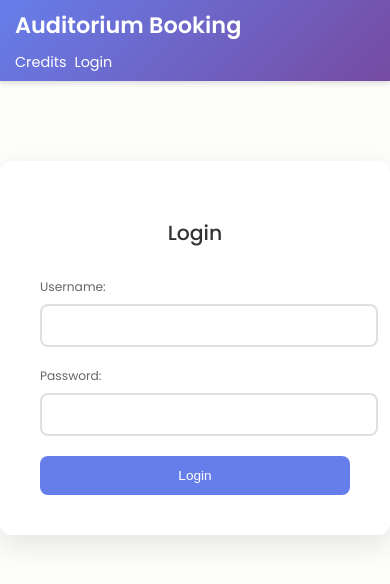
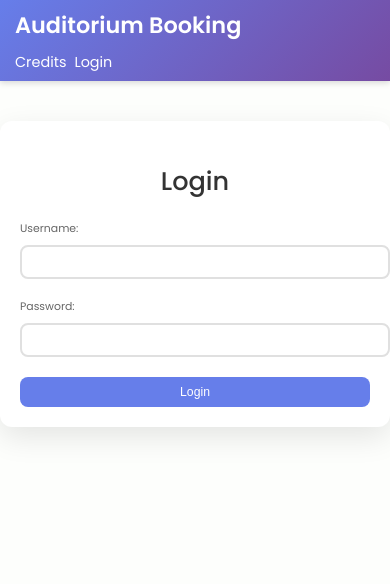
Before and after one commit to Plug0007/auditoriumfrontend, a React (Create React App) app: page /login in a window 390 px wide. Shown: the top 584 px of the page. Built offline with nearby package versions, Linux system fonts and the light colour scheme.

Commit message:
Update Login.css

```diff
--- a/src/styles/Login.css
+++ b/src/styles/Login.css
@@ -61,3 +61,42 @@
   from { opacity: 0; transform: translateY(-20px); }
   to { opacity: 1; transform: translateY(0); }
 }
+
+/* Responsive adjustments */
+@media (max-width: 768px) {
+  .login-container {
+    margin: 60px auto;
+    padding: 30px;
+  }
+  .login-container h2 {
+    font-size: 1.8rem;
+    margin-bottom: 25px;
+  }
+  .login-container label {
+    font-size: 0.85em;
+  }
+  .login-container input,
+  .login-container button {
+    font-size: 0.95em;
+    padding: 10px;
+  }
+}
+
+@media (max-width: 480px) {
+  .login-container {
+    margin: 40px auto;
+    padding: 20px;
+  }
+  .login-container h2 {
+    font-size: 1.6rem;
+    margin-bottom: 20px;
+  }
+  .login-container label {
+    font-size: 0.8em;
+  }
+  .login-container input,
+  .login-container button {
+    font-size: 0.9em;
+    padding: 8px;
+  }
+}
```
